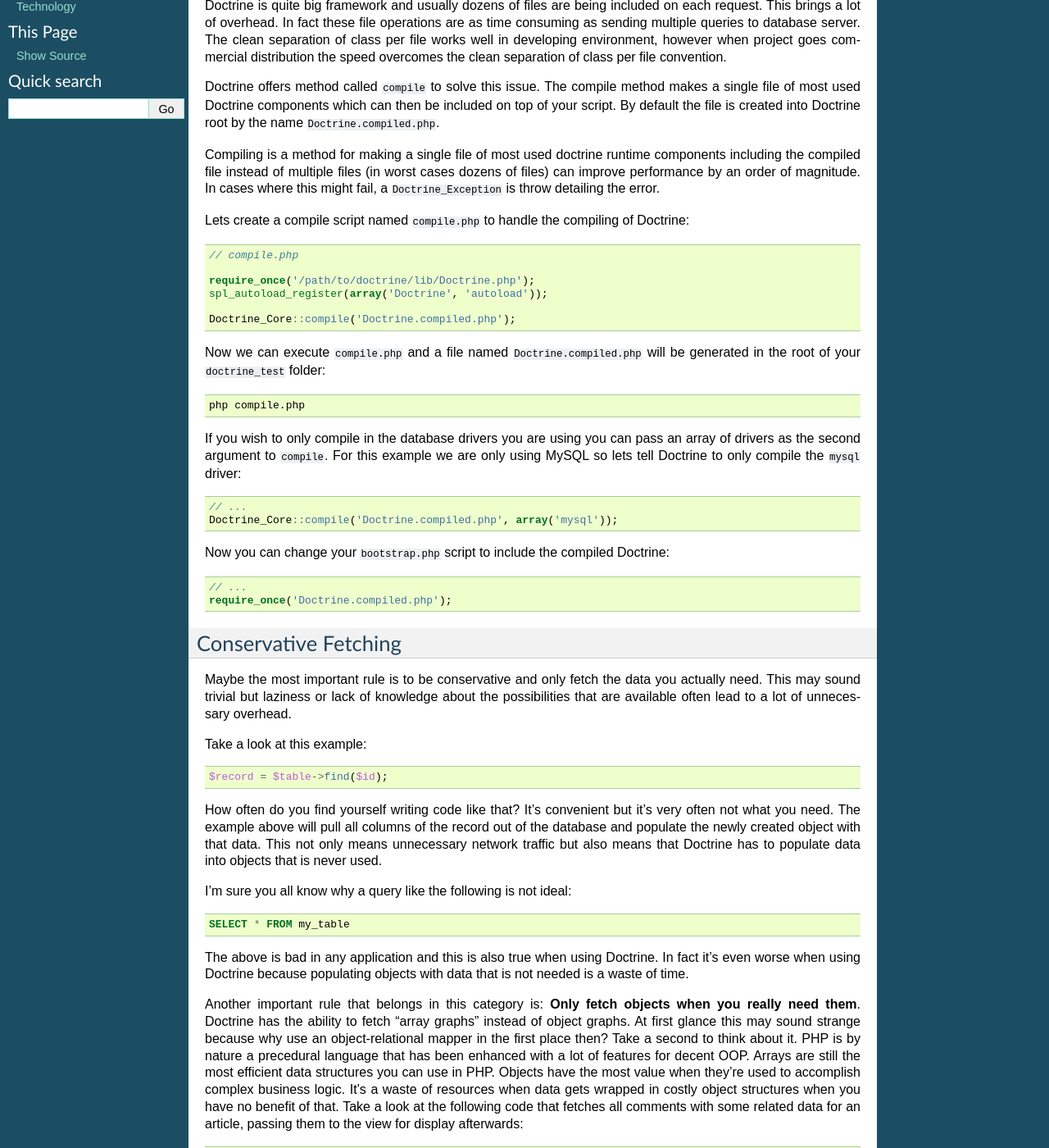
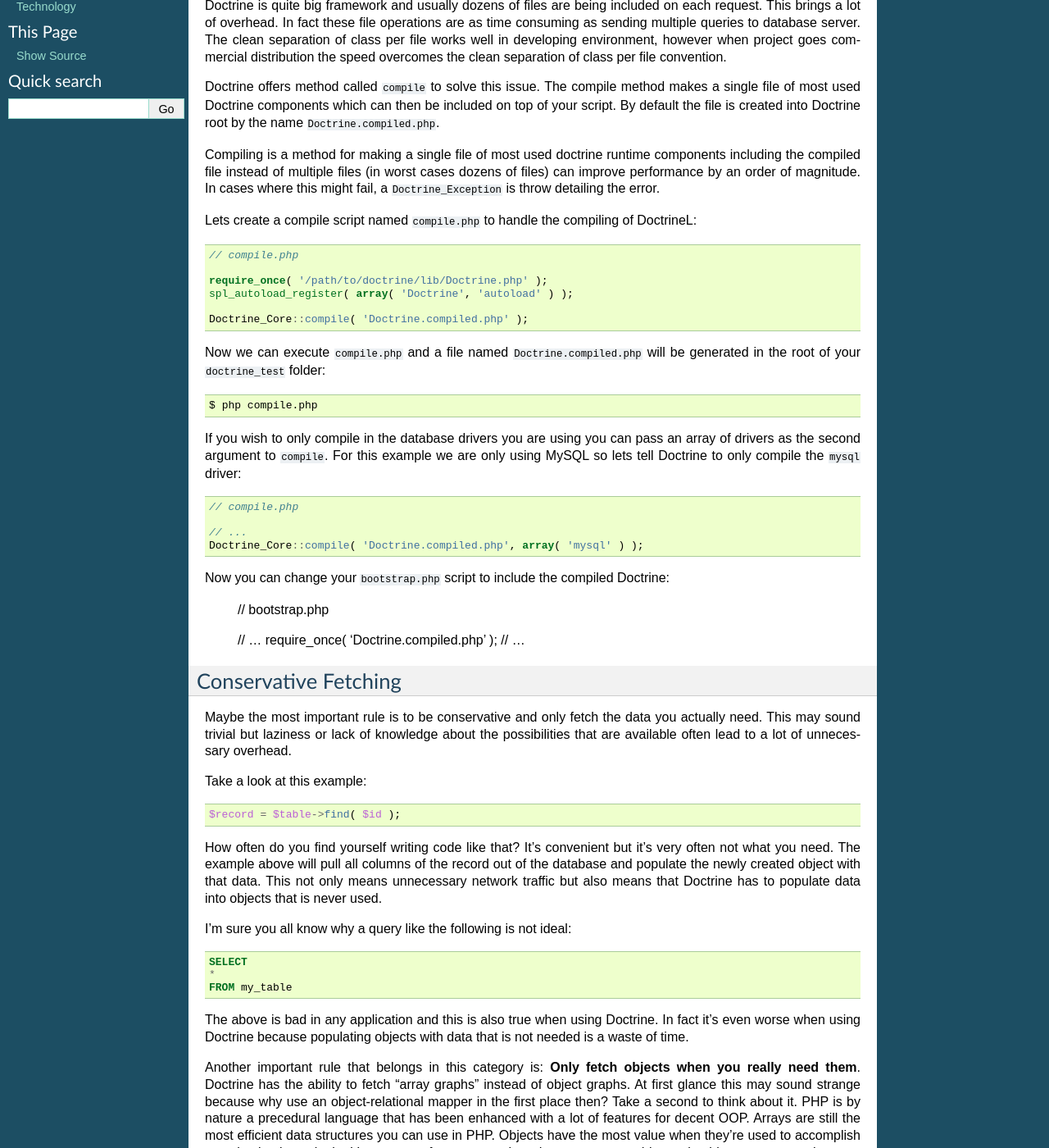
Before and after one commit to jeserkin/doctrine1-documentation-dev, a Sphinx documentation site: the page built from source/en/manual/improving-performance.rst, in a window 1280 px wide and 1400 px high, scrolled down 308 px. Shown: the whole window at 82% size. Built offline with Sphinx 7.4.7, drawn with Linux system fonts in a browser that asks for light colours; cross-references to code outside the pages are shown as plain code; some of the changed text lies outside the part shown.

Commit message:
doctrine1-documentation-24 Edit improving-performance.rst

```diff
--- a/source/en/manual/improving-performance.rst
+++ b/source/en/manual/improving-performance.rst
@@ -34,18 +34,20 @@ Doctrine root by the name :file:`Doctrine.compiled.php`.
 Compiling is a method for making a single file of most used doctrine runtime
 components including the compiled file instead of multiple files (in worst
 cases dozens of files) can improve performance by an order of magnitude. In
-cases where this might fail, a :php:exc:`Doctrine_Exception` is throw detailing the
+cases where this might fail, a :php:class:`Doctrine_Exception` is throw detailing the
 error.
 
 Lets create a compile script named :file:`compile.php` to handle the
-compiling of Doctrine::
+compiling of DoctrineL:
+
+::
 
     // compile.php
 
-    require_once('/path/to/doctrine/lib/Doctrine.php');
-    spl_autoload_register(array('Doctrine', 'autoload'));
+    require_once( '/path/to/doctrine/lib/Doctrine.php' );
+    spl_autoload_register( array( 'Doctrine', 'autoload' ) );
 
-    Doctrine_Core::compile('Doctrine.compiled.php');
+    Doctrine_Core::compile( 'Doctrine.compiled.php' );
 
 Now we can execute :file:`compile.php` and a file named
 :file:`Doctrine.compiled.php` will be generated in the root of your
@@ -53,21 +55,28 @@ Now we can execute :file:`compile.php` and a file named
 
 .. code-block:: sh
 
-    php compile.php
+    $ php compile.php
 
 If you wish to only compile in the database drivers you are using you
 can pass an array of drivers as the second argument to :php:meth:`compile`.
 For this example we are only using MySQL so lets tell Doctrine to only
-compile the ``mysql`` driver::
+compile the ``mysql`` driver:
+
+::
+
+    // compile.php
 
     // ...
-    Doctrine_Core::compile('Doctrine.compiled.php', array('mysql'));
+    Doctrine_Core::compile( 'Doctrine.compiled.php', array( 'mysql' ) );
 
 Now you can change your :file:`bootstrap.php` script to include the compiled
-Doctrine::
+Doctrine:
+
+    // bootstrap.php
 
     // ...
-    require_once('Doctrine.compiled.php');
+    require_once( 'Doctrine.compiled.php' );
+    // ...
 
 =====================
 Conservative Fetching
@@ -78,9 +87,11 @@ actually need. This may sound trivial but laziness or lack of knowledge about
 the possibilities that are available often lead to a lot of unnecessary
 overhead.
 
-Take a look at this example::
+Take a look at this example:
 
-    $record = $table->find($id);
+::
+
+    $record = $table->find( $id );
 
 How often do you find yourself writing code like that? It's convenient but it's
 very often not what you need. The example above will pull all columns of the
@@ -92,7 +103,9 @@ I'm sure you all know why a query like the following is not ideal:
 
 .. code-block:: sql
 
-    SELECT * FROM my_table
+    SELECT
+    *
+    FROM my_table
 
 The above is bad in any application and this is also true when using Doctrine.
 In fact it's even worse when using Doctrine because populating objects with
@@ -108,48 +121,54 @@ structures you can use in PHP.  Objects have the most value when they're used
 to accomplish complex business logic. It's a waste of resources when data gets
 wrapped in costly object structures when you have no benefit of that. Take a
 look at the following code that fetches all comments with some related data for
-an article, passing them to the view for display afterwards::
+an article, passing them to the view for display afterwards:
+
+::
 
     $q = Doctrine_Query::create()
-            ->select('b.title, b.author, b.created_at')
-            ->addSelect('COUNT(t.id) as num_comments')
-            ->from('BlogPost b')
-            ->leftJoin('b.Comments c')
-            ->where('b.id = ?')
-            ->orderBy('b.created_at DESC');
+        ->select( 'b.title, b.author, b.created_at' )
+        ->addSelect( 'COUNT(t.id) as num_comments' )
+        ->from( 'BlogPost b' )
+        ->leftJoin( 'b.Comments c' )
+        ->where( 'b.id = ?' )
+        ->orderBy( 'b.created_at DESC' );
 
-    $blogPosts = $q->execute(array(1));
+    $blogPosts = $q->execute( array( 1 ) );
 
 Now imagine you have a view or template that renders the most recent
 blog posts:
 
 .. code-block:: html+php
 
-    <?php foreach ($blogPosts as $blogPost): ?>
-      <li>
-        <strong>
-          <?php echo $blogPost['title'] ?>
-        </strong>
+    <?php foreach ( $blogPosts as $blogPost ): ?>
+        <li>
+            <strong>
+                <?php echo $blogPost['title'] ?>
+            </strong>
 
-        - Posted on <?php echo $blogPost['created_at'] ?>
-        by <?php echo $blogPost['author'] ?>.
+            - Posted on <?php echo $blogPost['created_at'] ?>
+            by <?php echo $blogPost['author'] ?>.
 
-        <small>
-          (<?php echo $blogPost['num_comments'] ?>)
-        </small>
-      </li>
+            <small>
+                (<?php echo $blogPost['num_comments'] ?>)
+            </small>
+        </li>
     <?php endforeach; ?>
 
 Can you think of any benefit of having objects in the view instead of
 arrays? You're not going to execute business logic in the view, are you?
-One parameter can save you a lot of unnecessary processing::
+One parameter can save you a lot of unnecessary processing:
 
-    $blogPosts = $q->execute(array(1), Doctrine_Core::HYDRATE_ARRAY);
+::
 
-If you prefer you can also use the :php:meth:`setHydrationMethod` method::
+    $blogPosts = $q->execute( array( 1 ), Doctrine_Core::HYDRATE_ARRAY );
 
-    $q->setHydrationMode(Doctrine_Core::HYDRATE_ARRAY);
-    $blogPosts = $q->execute(array(1));
+If you prefer you can also use the :php:meth:`setHydrationMethod` method:
+
+::
+
+    $q->setHydrationMode( Doctrine_Core::HYDRATE_ARRAY );
+    $blogPosts = $q->execute( array( 1 ) );
 
 The above code will hydrate the data into arrays instead of objects
 which is much less expensive.
@@ -157,27 +176,33 @@ which is much less expensive.
 .. note::
 
     One great thing about array hydration is that if you use the
-    ``ArrayAccess`` on your objects you can easily switch your queries to use
+    :php:class:`ArrayAccess` on your objects you can easily switch your queries to use
     array hydration and your code will work exactly the same. For example the
     above code we wrote to render the list of the most recent blog posts would
     work when we switch the query behind it to array hydration.
 
 Sometimes, you may want the direct output from PDO instead of an object or an
 array. To do this, set the hydration mode to
-:php:const:`Doctrine_Core::HYDRATE_NONE`. Here's an example::
+:php:const:`Doctrine_Core::HYDRATE_NONE`. Here's an example:
+
+::
 
     $q = Doctrine_Query::create()
-            ->select('SUM(d.amount)')
-            ->from('Donation d');
+        ->select( 'SUM(d.amount)' )
+        ->from( 'Donation d' );
 
-    $results = $q->execute(array(), Doctrine_Core::HYDRATE_NONE);
+    $results = $q->execute( array(), Doctrine_Core::HYDRATE_NONE );
 
 You will need to print the results and find the value in the array
-depending on your DQL query::
+depending on your DQL query:
 
-    print_r($results);
+::
 
-In this example the result would be accessible with the following code::
+    print_r( $results );
+
+In this example the result would be accessible with the following code:
+
+::
 
     $total = $results[0][1];
 
@@ -238,31 +263,40 @@ reference chains. Doctrine provides a :php:meth:`free` function on
 :php:class:`Doctrine_Query` which eliminates the circular references on those
 objects, freeing them up for garbage collection. Usage might look like:
 
-Free objects when mass inserting records::
+Free objects when mass inserting records:
 
-    for ($i = 0; $i < 1000; $i++) {
+::
+
+    for ( $i = 0; $i < 1000; $i++ )
+    {
         $object = createBigObject();
         $object->save();
-        $object->free(true);
+        $object->free( true );
     }
 
-You can also free query objects in the same way::
+You can also free query objects in the same way:
 
-    for ($i = 0; $i < 1000; $i++) {
+::
+
+    for ( $i = 0; $i < 1000; $i++ )
+    {
         $q = Doctrine_Query::create()
-                ->from('User u');
+            ->from( 'User u' );
 
         $results = $q->fetchArray();
         $q->free();
     }
 
 Or even better if you can reuse the same query object for each query in
-the loop that would be ideal::
+the loop that would be ideal:
+
+::
 
     $q = Doctrine_Query::create()
-            ->from('User u');
+        ->from('User u');
 
-    for ($i = 0; $i < 1000; $i++) {
+    for ( $i = 0; $i < 1000; $i++ )
+    {
         $results = $q->fetchArray();
         $q->free();
     }
@@ -275,7 +309,7 @@ Other Tips
 
     There are two possible ways when it comes to using DQL. The first one is
     writing the plain DQL queries and passing them to
-    ``Doctrine_Connection::query($dql)``. The second one is to use a
+    ``Doctrine_Connection::query( $dql )``. The second one is to use a
     :php:class:`Doctrine_Query` object and its fluent interface. The latter should
     be preferred for all but very simple queries. The reason is that using the
     :php:class:`Doctrine_Query` object and it's methods makes the life of the DQL
@@ -288,8 +322,7 @@ Other Tips
 
     .. note::
 
-        The following example assumes a many-many between ``Role``
-        and ``User``.
+        The following example assumes a many-many between ``Role`` and ``User``.
 
     ::
 
@@ -303,12 +336,14 @@ Other Tips
         The above code will load all roles of the user from the
         database if they're not yet loaded! Just to add one new link!
 
-    The following is the recommended way instead::
+    The following is the recommended way instead:
 
-    $userRole = new UserRole();
-    $userRole->role_id = $role_id;
-    $userRole->user_id = $user_id;
-    $userRole->save();
+    ::
+
+        $userRole          = new UserRole();
+        $userRole->role_id = $role_id;
+        $userRole->user_id = $user_id;
+        $userRole->save();
 
 ==========
 Conclusion
@@ -317,5 +352,5 @@ Conclusion
 Lots of methods exist for improving performance in Doctrine. It is highly
 recommended that you consider some of the methods described above.
 
-Now lets move on to learn about some of the :doc:`technology <technology>`
+Now lets move on to learn about some of the :doc:`technology`
 used in Doctrine.
```
